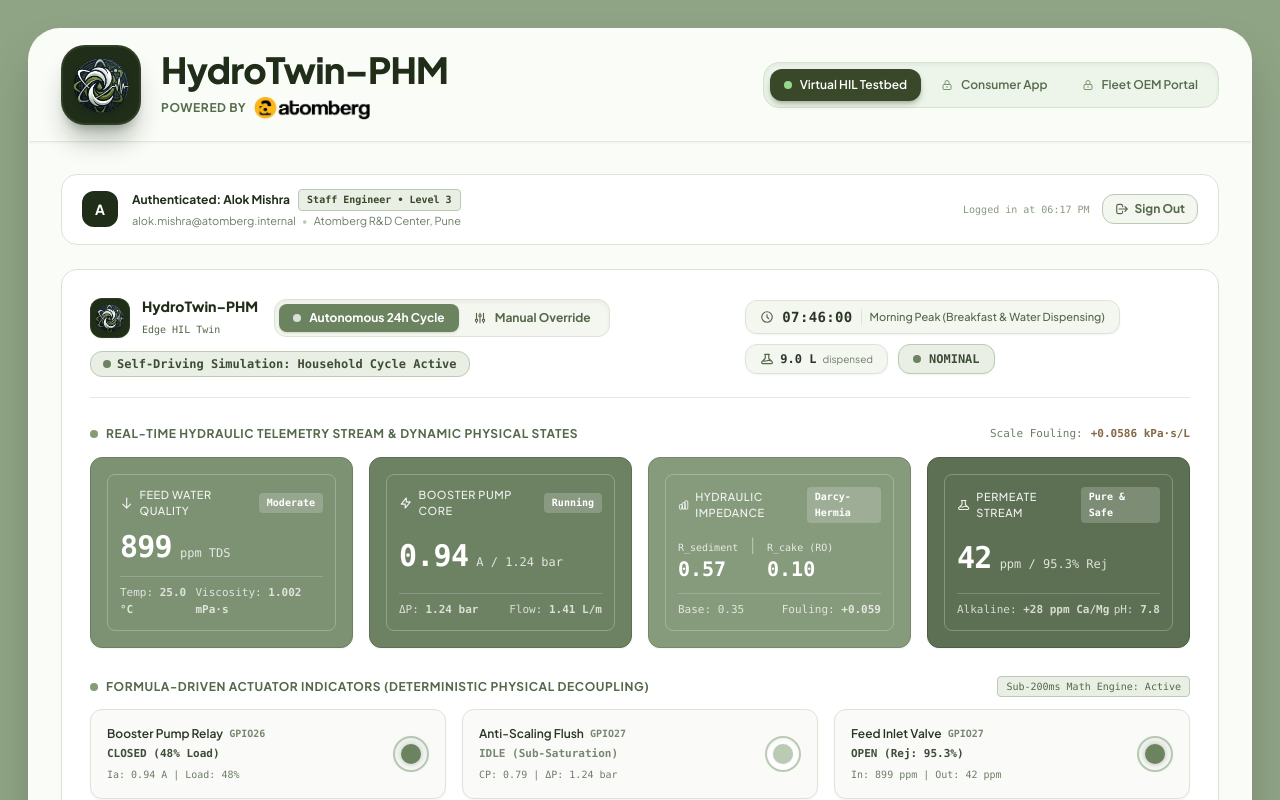
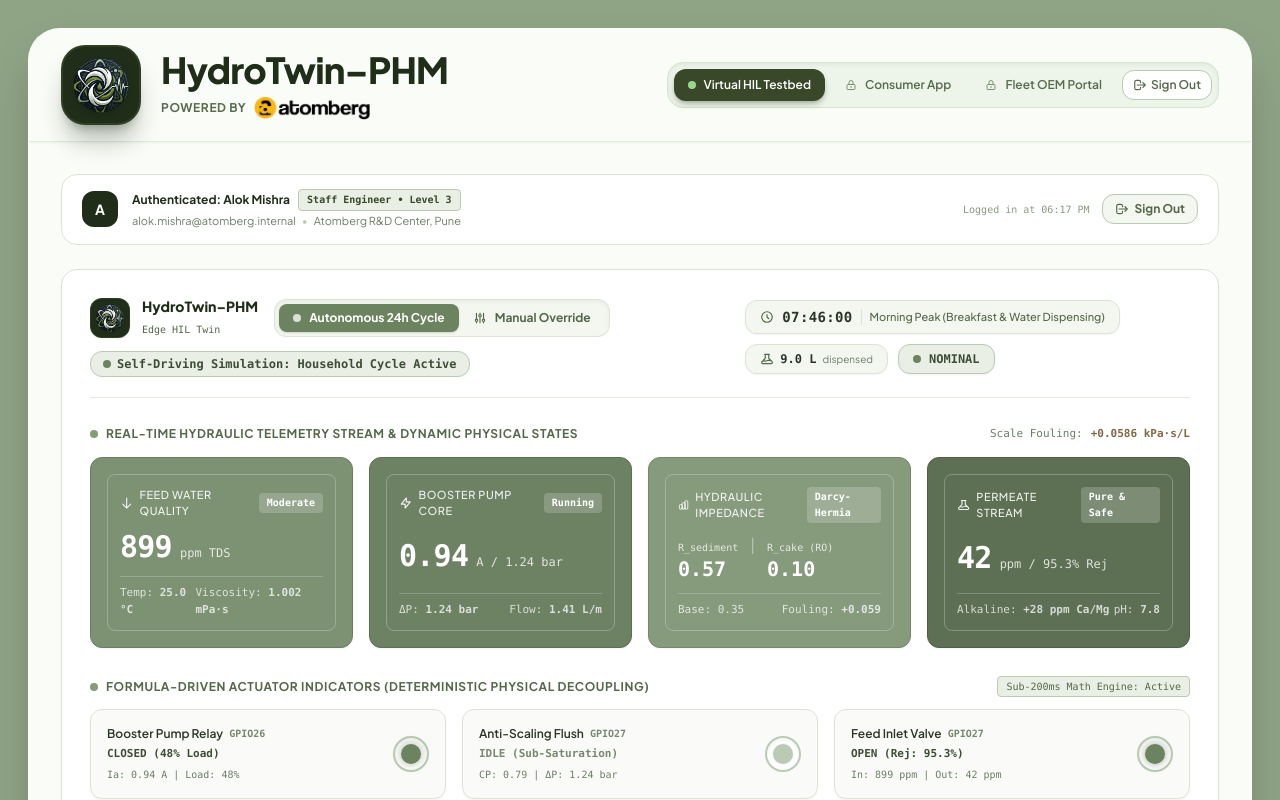
Before and after one commit to udayraj-rgb/Hydro_Twin, a React (Create React App) app in the folder hydrotwin_project/frontend/: page / in a window 1280 px wide. Both pictures are taken after a click on the button 882 px from the left and 581 px from the top of the page. Shown: the top 800 px of the page. Built offline with nearby package versions, Linux system fonts and the light colour scheme; no server answers.

Commit message:
fix(auth): ensure consumer login page displays by default without localStorage pre-login, and add persistent sign out buttons

```diff
--- a/hydrotwin_project/frontend/src/App.js
+++ b/hydrotwin_project/frontend/src/App.js
@@ -22,37 +22,32 @@ function App() {
     active_scenario: 'NONE'
   });
 
-  // Role-Based Authentication Sessions for each of the 3 portals
-  const [authSessions, setAuthSessions] = useState(() => {
-    try {
-      const saved = localStorage.getItem('hydrotwin_auth_sessions');
-      if (saved) return JSON.parse(saved);
-    } catch (e) {}
-    return {
-      hil: null,
-      consumer: null,
-      fleet: null
-    };
+  // Role-Based Authentication Sessions for each of the 3 portals (starts logged out by default)
+  const [authSessions, setAuthSessions] = useState({
+    hil: null,
+    consumer: null,
+    fleet: null
   });
 
+  useEffect(() => {
+    // Clear any previous session so all 3 portals always display their dedicated login screen on initial load
+    try {
+      localStorage.removeItem('hydrotwin_auth_sessions');
+    } catch (e) {}
+  }, []);
+
   const handleLoginSuccess = useCallback((portalKey, userProfile) => {
-    setAuthSessions((prev) => {
-      const next = { ...prev, [portalKey]: userProfile };
-      try {
-        localStorage.setItem('hydrotwin_auth_sessions', JSON.stringify(next));
-      } catch (e) {}
-      return next;
-    });
+    setAuthSessions((prev) => ({
+      ...prev,
+      [portalKey]: userProfile
+    }));
   }, []);
 
   const handleSignOut = useCallback((portalKey) => {
-    setAuthSessions((prev) => {
-      const next = { ...prev, [portalKey]: null };
-      try {
-        localStorage.setItem('hydrotwin_auth_sessions', JSON.stringify(next));
-      } catch (e) {}
-      return next;
-    });
+    setAuthSessions((prev) => ({
+      ...prev,
+      [portalKey]: null
+    }));
   }, []);
 
   const wsRef = useRef(null);
@@ -395,14 +390,28 @@ function App() {
                 )}
                 <span>Fleet OEM Portal</span>
               </button>
+
+              {authSessions[activeTab] && (
+                <button
+                  type="button"
+                  onClick={() => handleSignOut(activeTab)}
+                  className="px-2.5 py-1.5 rounded-xl bg-white hover:bg-rose-50 text-[#54684A] hover:text-rose-700 border border-[#BACAB3] text-xs font-semibold transition-all flex items-center space-x-1 shadow-2xs cursor-pointer ml-1"
+                  title="Sign out of active portal session and view login screen"
+                >
+                  <svg className="w-3.5 h-3.5" fill="none" viewBox="0 0 24 24" stroke="currentColor">
+                    <path strokeLinecap="round" strokeLinejoin="round" strokeWidth={2} d="M17 16l4-4m0 0l-4-4m4 4H7m6 4v1a3 3 0 01-3 3H6a3 3 0 01-3-3V7a3 3 0 013-3h4a3 3 0 013 3v1" />
+                  </svg>
+                  <span>Sign Out</span>
+                </button>
+              )}
             </div>
           </div>
         </header>
 
         {/* ----------------------------------------------------------------- */}
-        {/* Continuous Brand Video Showcase for Consumer Dashboard (When Authenticated) */}
+        {/* Continuous Brand Video Showcase for Consumer Dashboard */}
         {/* ----------------------------------------------------------------- */}
-        {activeTab === 'consumer' && authSessions.consumer && (
+        {activeTab === 'consumer' && (
           <ConsumerVideoShowcase telemetry={telemetry} />
         )}
 
--- a/hydrotwin_project/frontend/src/components/auth/PortalAuthView.jsx
+++ b/hydrotwin_project/frontend/src/components/auth/PortalAuthView.jsx
@@ -53,16 +53,16 @@ const PORTAL_CONFIGS = {
   consumer: {
     key: 'consumer',
     tabLabel: 'Consumer App',
-    category: 'CONSUMER ACCESS & HOME HYDRATION',
-    badge: 'HOMEOWNER & END-USER PORTAL',
-    title: 'Atomberg Home Water Purifier App',
-    subtitle: 'Real-Time Drinking Water Purity, Health Countdowns & Autonomous Cartridge Replenishment',
+    category: 'CONSUMER ACCESS (HOMEOWNERS & END-USERS)',
+    badge: 'CONSUMER LOGIN PORTAL',
+    title: 'Atomberg Intellon Home Water • Consumer Login',
+    subtitle: 'Homeowner Access: Real-Time Permeate Purity, Remaining Filter Life & Proactive Doorstep Delivery',
     whoUsesIt: 'Everyday homeowners and end-users.',
     whyItExists:
       'Consumers only see high-level, actionable data—such as clean drinking water quality, remaining filter life countdowns in days, simple mode selectors (like TasteTune™ or Adaptive Flow), and automated doorstep cartridge delivery notifications. They are shielded from raw electrical parameters, fault injection buttons, and engineering relays to prevent accidental system trips or confusion.',
     securityNotice:
       'CONSUMER-SAFE INTERFACE: Directly manages drinking water mineralization (pH ~7.8), diurnal consumption tracking, TasteTune™ profiles, and automatic BlueDart doorstep filter delivery without complex engineering relays.',
-    loginLabel: 'Registered Mobile Number or Email',
+    loginLabel: 'Registered Mobile Number or Homeowner Email',
     loginPlaceholder: 'e.g., rajesh.sharma@gmail.com or +91 98260 42000',
     passwordLabel: '4-Digit Home Passcode or Account Password',
     passwordPlaceholder: 'Enter account passcode (e.g. 2026)',
@@ -83,7 +83,7 @@ const PORTAL_CONFIGS = {
         email: 'neha.joshi@gmail.com',
         pass: 'WaterSafe@2026',
         badge: 'Purifier Unit #ATOM-WP-2026-0055',
-        location: 'Vijay Nagar, Indore, MP'
+        location: 'Vijay Nagar, Scheme 54, Indore, MP'
       }
     ]
   },
```
Also changed, not shown: 7 other files (tests, documents, lock files or other folders).
